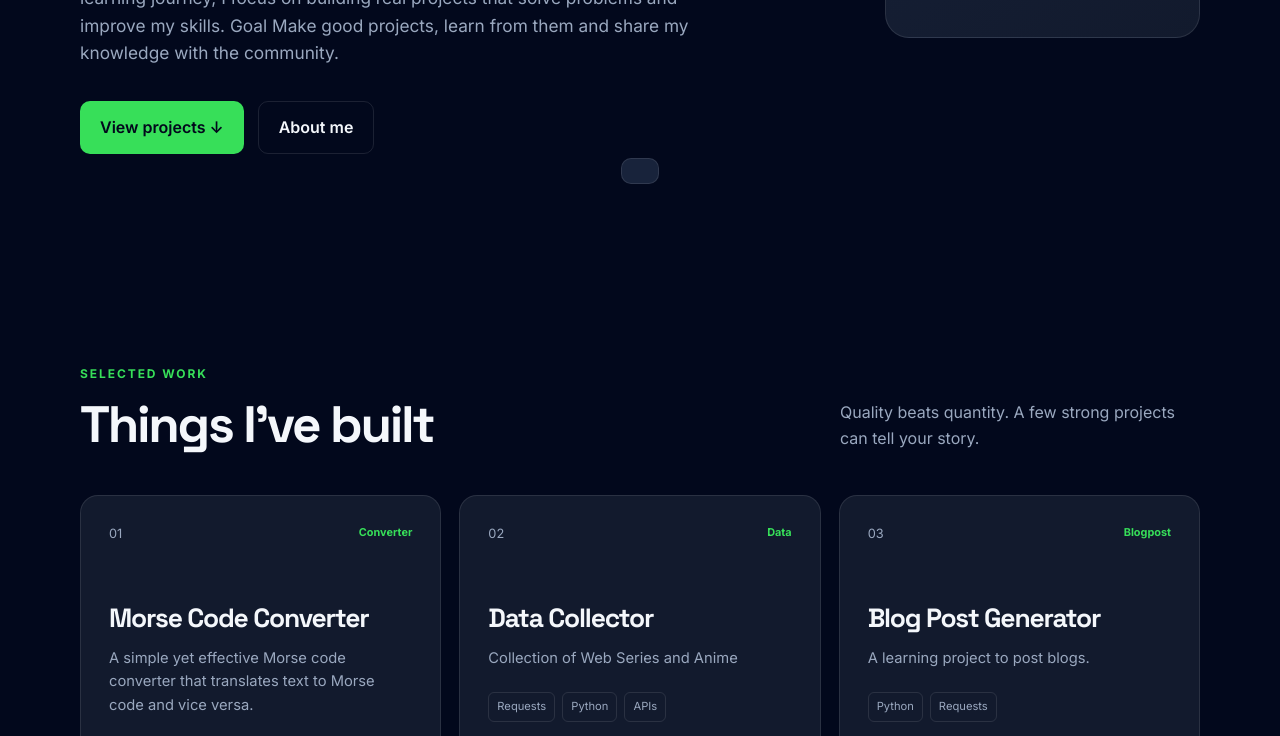
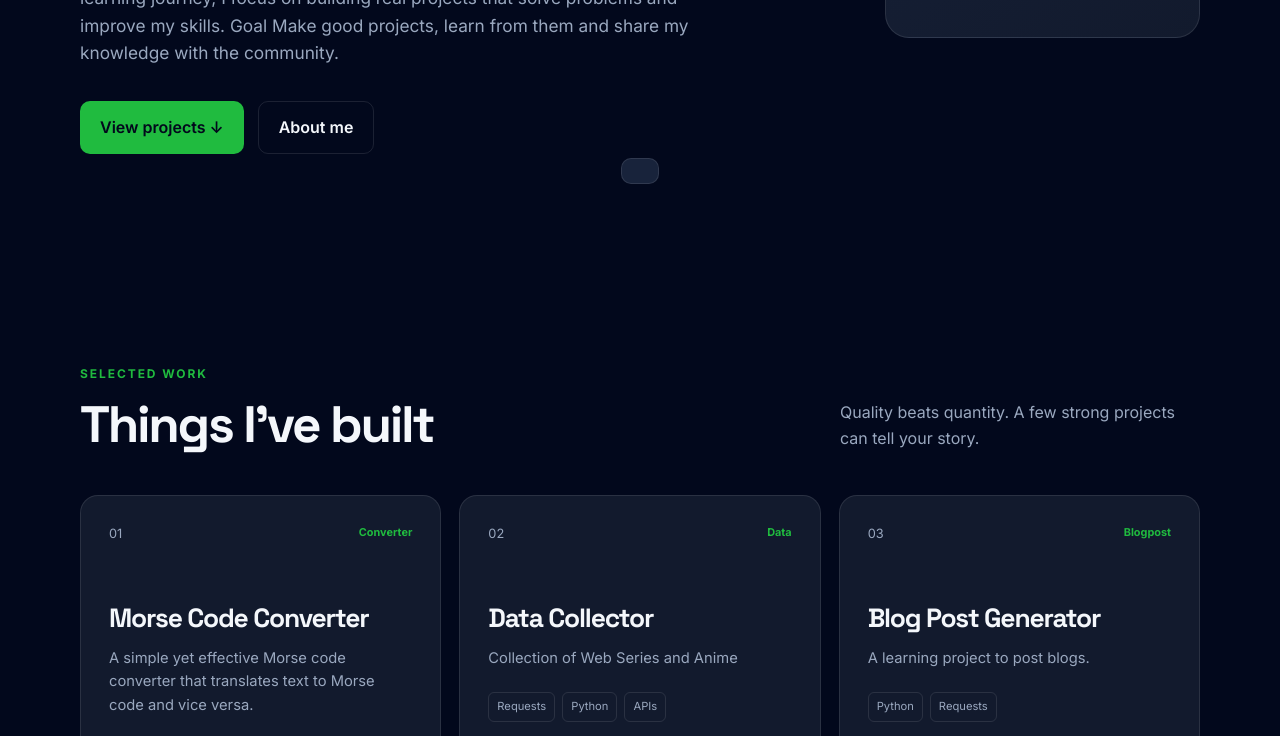
Before and after one commit to kashyapaakash880-web/kashyapaakash880-web.github.io, a plain HTML site: page index.html in a window 1280 px wide. Shown: the part 712-1448 px from the top of the page. Drawn offline with Linux system fonts and the light colour scheme.

Commit message:
Update portfolio colors

```diff
--- a/style.css
+++ b/style.css
@@ -5,7 +5,7 @@
   --text: #f4f7fb;
   --muted: #9aa8bf;
   --line: rgba(255,255,255,.1);
-  --accent: #37df59;
+  --accent: #20bb3f;
   --max: 1120px;
 }
 
```
